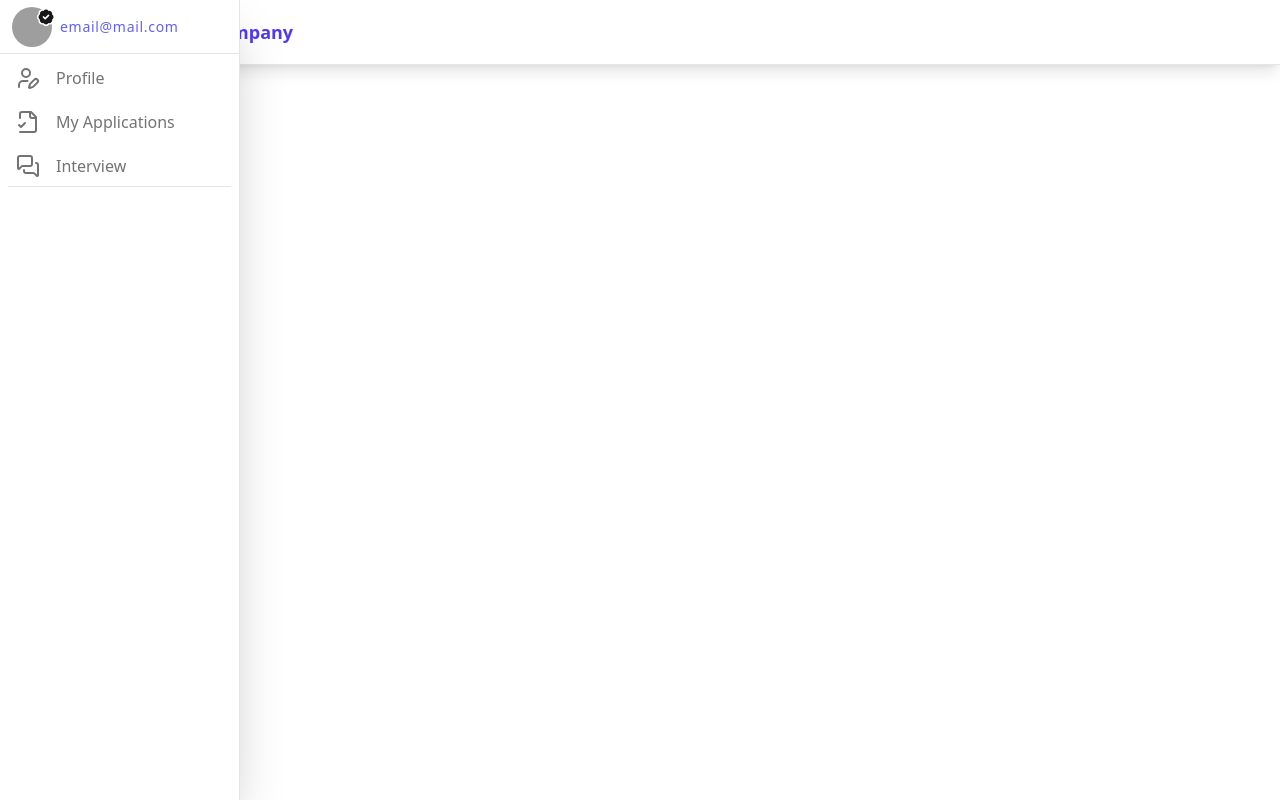
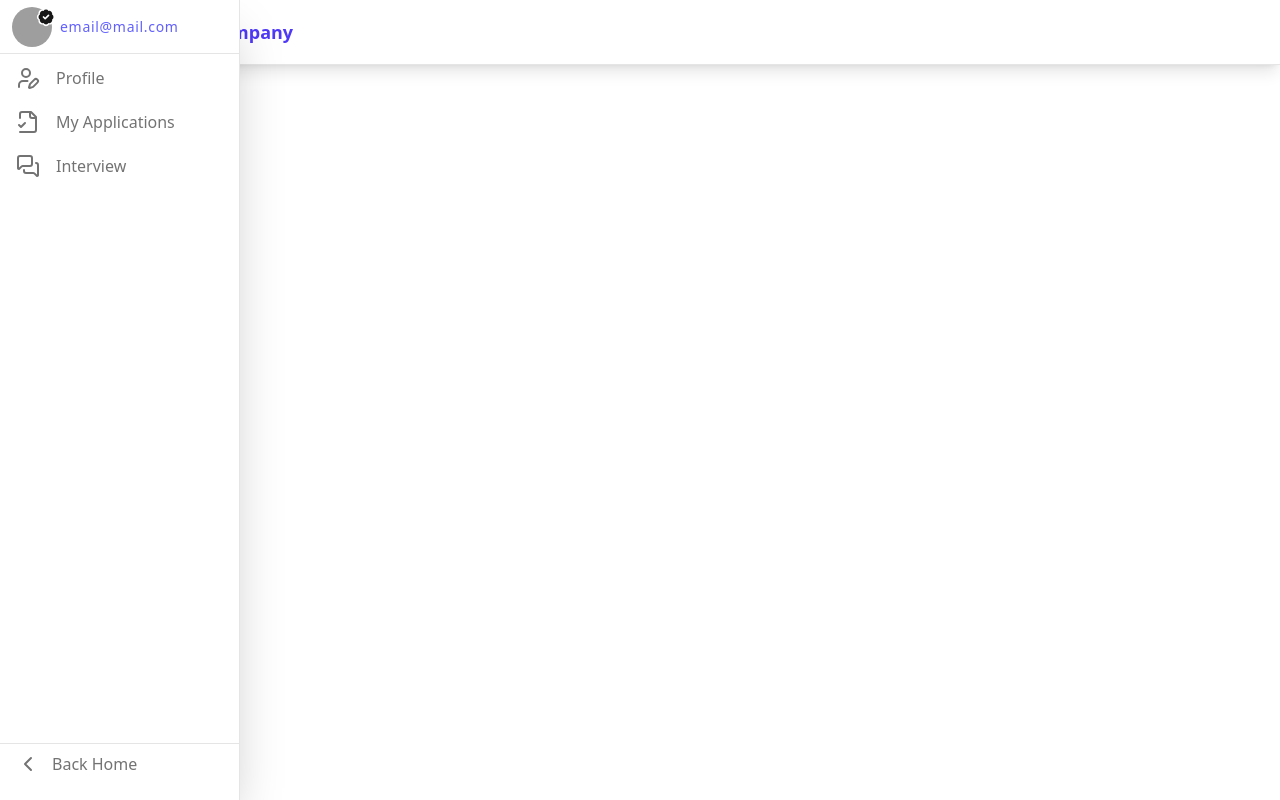
Before and after one commit to fento2/final-project-fe, a Next.js app: page /dashboard/company in a window 1280 px wide. Built offline with nearby package versions, Linux system fonts and the light colour scheme; grey boxes are pictures that could not be loaded.

Commit message:
f/dashboard

```diff
--- a/src/app/dashboard/components/HeaderDashboard.tsx
+++ b/src/app/dashboard/components/HeaderDashboard.tsx
@@ -7,6 +7,7 @@ import {
   BreadcrumbList,
   BreadcrumbSeparator,
 } from "@/components/ui/breadcrumb";
+import { HomeIcon } from "lucide-react";
 import { usePathname } from "next/navigation";
 import { ReactNode } from "react";
 
--- a/src/app/dashboard/components/ProfileNavSection.tsx
+++ b/src/app/dashboard/components/ProfileNavSection.tsx
@@ -1,6 +1,5 @@
 import { Avatar, AvatarImage } from "@/components/ui/avatar";
 import { AvatarFallback } from "@radix-ui/react-avatar";
-import { BadgeCheck, User, User2, UserCircle } from "lucide-react";
 interface IProfileNavSection {
   isCollapsed: boolean;
 }
--- a/src/app/dashboard/components/SideBar.tsx
+++ b/src/app/dashboard/components/SideBar.tsx
@@ -8,7 +8,9 @@ import { Separator } from "@/components/ui/separator";
 import ProfileNavSection from "./ProfileNavSection";
 import UserOption from "./UserOption";
 import HeaderDashboard from "./HeaderDashboard";
-import { Menu, X } from "lucide-react";
+import { Menu, LayoutDashboard, ChevronLeft } from "lucide-react";
+import Link from "next/link";
+import { usePathname } from "next/navigation";
 
 const sidebarVariants = {
   open: { width: "15rem" },
@@ -74,8 +76,6 @@ export function SideBar() {
         variants={mobileVariants}
         transition={transitionProps as any}
       >
-        {/* Tombol close */}
-
         <SidebarContent isCollapsed={false} />
       </motion.div>
     </>
@@ -87,19 +87,36 @@ function SidebarContent({ isCollapsed }: { isCollapsed: boolean }) {
     <motion.div className="relative z-40 flex text-muted-foreground h-full shrink-0 flex-col transition-all">
       <motion.ul className="flex h-full flex-col">
         <div className="flex grow flex-col items-center">
+          {/* Profile Section */}
           <div className="flex h-[54px] w-full shrink-0 border-b p-2">
             <ProfileNavSection isCollapsed={!isCollapsed} />
           </div>
 
+          {/* Main User Options */}
           <div className="flex h-full w-full flex-col">
             <div className="flex grow flex-col gap-4">
               <ScrollArea className="h-16 grow p-2">
                 <div className={cn("flex w-full flex-col gap-1")}>
                   <UserOption isCollapsed={isCollapsed} />
-                  <Separator className="w-full" />
                 </div>
               </ScrollArea>
             </div>
+
+            {/* Separator */}
+            <Separator className="w-full" />
+
+            {/* Home Menu di paling bawah */}
+            <Link
+              href="/"
+              className={cn(
+                "flex h-10 w-full items-center rounded-md px-4 py-2 mb-4 transition hover:bg-muted hover:text-primary"
+              )}
+            >
+              <ChevronLeft className="h-6 w-6" />
+              {!isCollapsed && (
+                <span className="ml-3 font-medium">Back Home</span>
+              )}
+            </Link>
           </div>
         </div>
       </motion.ul>
--- a/src/components/core/MobileNav.tsx
+++ b/src/components/core/MobileNav.tsx
@@ -45,7 +45,7 @@ const MobileNav = ({ setOpen, setActive, active }: IMobileNav) => {
           ))}
         </ul>
         {/* Divider inside mobile menu */}
-        <div className="border-t mt-6 pt-6 flex flex-col gap-3">
+        {/* <div className="border-t mt-6 pt-6 flex flex-col gap-3">
           <Button
             className="w-full bg-indigo-600 text-white hover:bg-[#4F46E5]"
             onClick={() => {
@@ -64,13 +64,13 @@ const MobileNav = ({ setOpen, setActive, active }: IMobileNav) => {
           >
             Sign Up
           </Button>
-        </div>
-        {/* <div>
+        </div> */}
+        <div>
           <Button className="w-full bg-indigo-600 text-white hover:bg-[#4F46E5]">
             <LayoutDashboardIcon />
             Dashboard
           </Button>
-        </div> */}
+        </div>
       </div>
     </>
   );
--- a/src/components/core/Navbar.tsx
+++ b/src/components/core/Navbar.tsx
@@ -111,7 +111,7 @@ const Navbar: React.FC = () => {
           >
             Sign In
           </Button>
-          {/* Divider */}
+
           <span className="hidden md:inline-block w-px h-6 bg-gray-300" />
           <Button
             className="hidden md:inline-block px-5 py-2 border border-[#4F46E5] rounded-lg font-medium bg-transparant text-indigo-600 hover:text-white hover:bg-[#4F46E5] transition"
```
Also changed, not shown: src/app/dashboard/components/CompanyOption.tsx (renamed from src/app/dashboard/components/Company.tsx).
